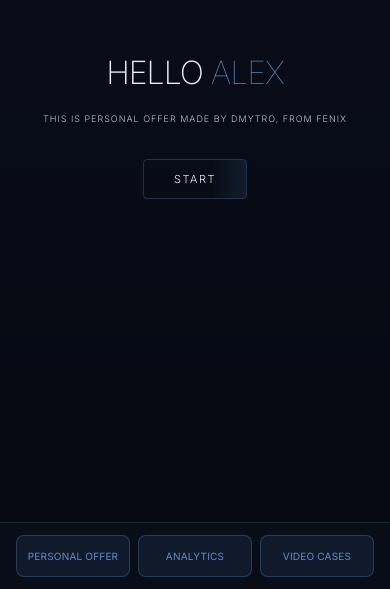
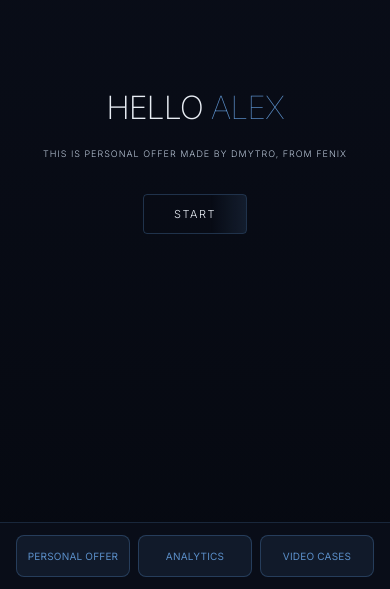
Before and after one commit to dvytvytskyi/fenix-youtube-landing-offer, a React (Vite) app: page / in a window 390 px wide. Shown: the part 255-844 px from the top of the page. Built offline with nearby package versions, Linux system fonts and the light colour scheme.

Commit message:
Fix mobile hero section padding to prevent content overlapping header

```diff
--- a/src/components/HeroSection.css
+++ b/src/components/HeroSection.css
@@ -205,7 +205,7 @@
 
 @media (max-width: 768px) {
   .hero-section {
-    padding: 30px 24px 100px 24px; /* Added bottom padding for fixed nav */
+    padding: 100px 24px 100px 24px; /* Added top padding for header + bottom for fixed nav */
   }
 
   .hero-greeting {
@@ -239,7 +239,7 @@
 
 @media (max-width: 480px) {
   .hero-section {
-    padding: 20px 20px 100px 20px; /* Added bottom padding for fixed nav */
+    padding: 90px 20px 100px 20px; /* Added top padding for header + bottom for fixed nav */
     min-height: 100vh;
     min-height: 100dvh;
   }
```
